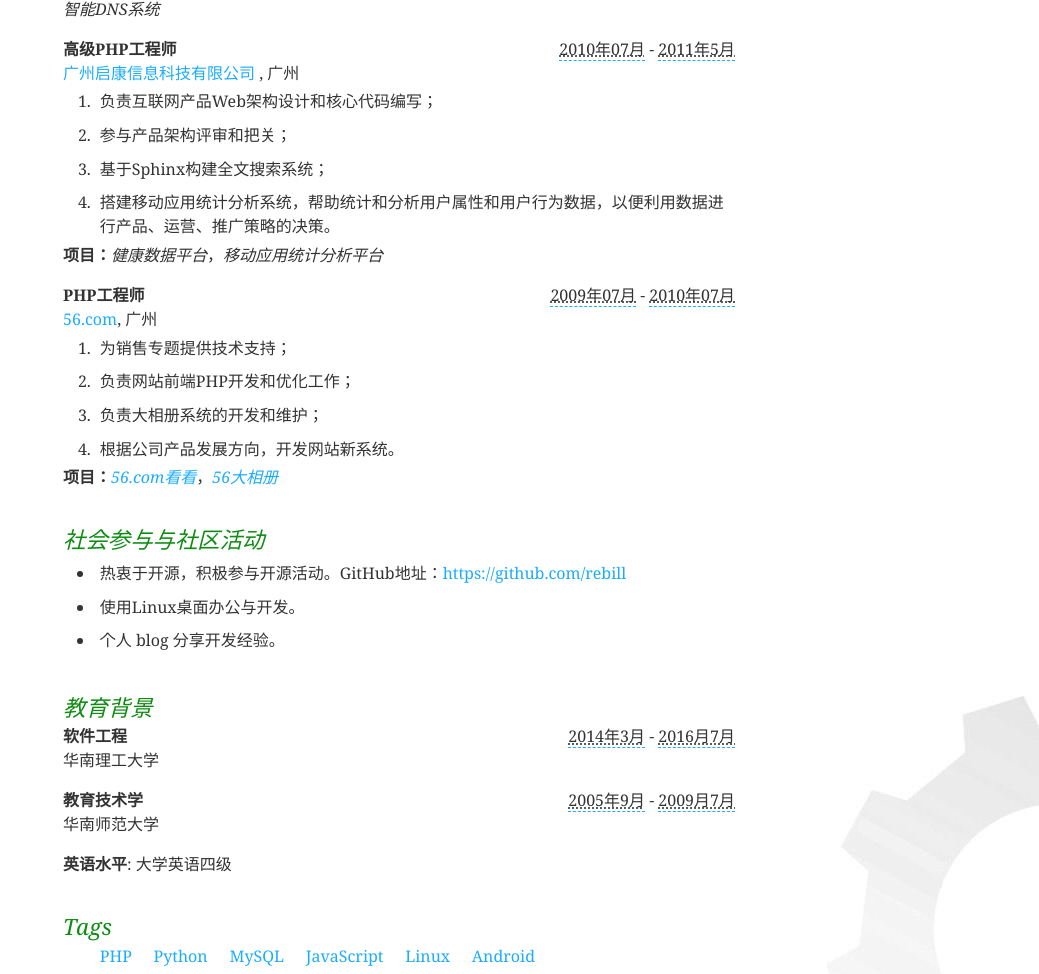
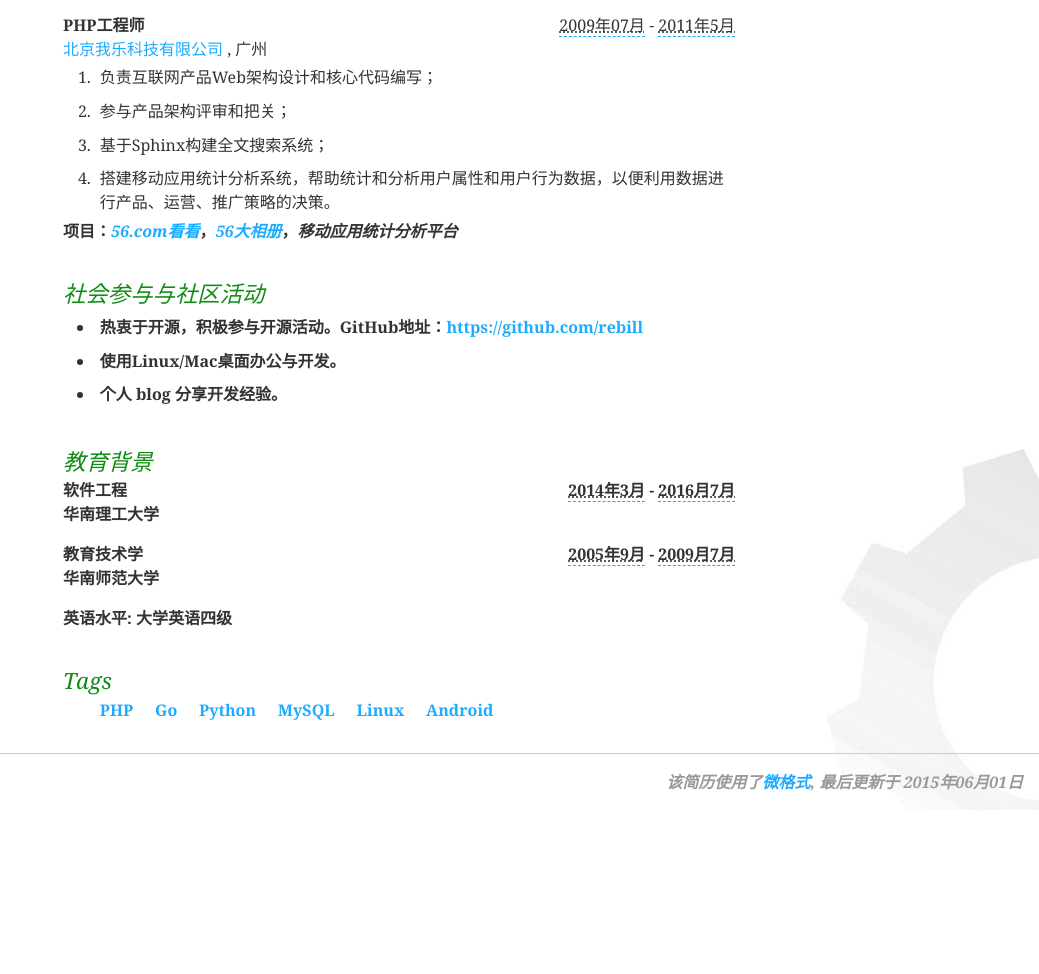
Before and after one commit to rebill/rebill.github.com, a plain HTML site: page index.html in a window 1280 px wide. Shown: the part 1023-1997 px from the top of the page, without its empty margins (241-1280 px from the left). After the commit the page ends 1834 px from the top, so only its background shows below. Drawn offline with Linux system fonts and the light colour scheme.

Commit message:
update cv

```diff
--- a/index.html
+++ b/index.html
@@ -32,8 +32,6 @@
                 </div>
                 <div>
 		电邮: <a class="email" href="mailto:adminATrebill.info" title="请把AT转换成@">rebill AT qq.com</a>
-                    <br/>
-		网页: <a class="url" href="http://blog.rebill.info/">个人Blog</a>
                 </div>
             </div>
 
@@ -53,7 +51,7 @@
             <div class="section">
                 <h2>能力概括</h2>
                 <ul>
-                    <li>熟悉PHP/Python语言编程，有良好的编码风格；</li>
+                    <li>熟悉PHP/Go/Python语言编程，有良好的编码风格；</li>
                     <li>熟悉程序设计和构架，熟悉MySql/MongoDB/Redis的使用；</li>
                     <li>熟悉Linux系统编程、网络编程，有一定的服务端优化经验；</li>
                     <li>了解HTTP及TCP/IP网络协议实现；</li>
@@ -101,10 +99,10 @@
 
                     <div class="experience vevent vcard">
                         <div class="htitle">
-                            <strong class="title">高级PHP工程师</strong><br/>
-                            <a class="org" href="http://www.qikangcorp.com/">广州启康信息科技有限公司 </a>, <span class="location">广州</span>
+                            <strong class="title">PHP工程师</strong><br/>
+                            <a class="org" href="http://www.56.com/">北京我乐科技有限公司 </a>, <span class="location">广州</span>
                         </div>
-                        <div class="date_duration"><abbr class="dtstart" title="2010-07-01">2010年07月</abbr> - <abbr class="dtend" title="2011-05-01">2011年5月</abbr></div>
+                        <div class="date_duration"><abbr class="dtstart" title="2009-07-01">2009年07月</abbr> - <abbr class="dtend" title="2011-05-01">2011年5月</abbr></div>
                         <div class="description">
                             <ol>
                                 <li>负责互联网产品Web架构设计和核心代码编写；</li>
@@ -113,28 +111,9 @@
                                 <li>搭建移动应用统计分析系统，帮助统计和分析用户属性和用户行为数据，以便利用数据进行产品、运营、推广策略的决策。</li>
                             </ol>
 
-                            <p><strong>项目：</strong><i>健康数据平台</i>，<i>移动应用统计分析平台</i></p>
+                            <p><strong>项目：<a href="http://kankan.56.com/"><i>56.com看看</i></a>，<a href="http://photo.56.com/"><i>56大相册</i></a>，<i>移动应用统计分析平台</i></p>
                         </div>
                     </div>
-
-                    <div class="experience vevent vcard">
-                        <div class="htitle">
-                            <strong class="title">PHP工程师</strong><br/>
-                            <a class="org" href="http://www.56.com/">56.com</a>, <span class="location">广州</span>
-                        </div>
-                        <div class="date_duration"><abbr class="dtstart" title="2009-07-12">2009年07月</abbr> - <abbr class="dtend" title="2010-07-01">2010年07月</abbr></div>
-                        <div class="description">
-                            <ol>
-                                <li>为销售专题提供技术支持；</li>
-                                <li>负责网站前端PHP开发和优化工作；</li>
-                                <li>负责大相册系统的开发和维护；</li>
-                                <li>根据公司产品发展方向，开发网站新系统。</li>
-                            </ol>
-
-                            <p><strong>项目：</strong><a href="http://kankan.56.com/"><i>56.com看看</i></a>，<a href="http://photo.56.com/"><i>56大相册</i></a></p>
-                        </div>
-                    </div>
-
 
                 </div>
             </div>
@@ -145,7 +124,7 @@
                 <h2>社会参与与社区活动</h2>
                 <ul>
                     <li>热衷于开源，积极参与开源活动。GitHub地址：<a href="https://github.com/rebill">https://github.com/rebill</a></li>
-                    <li>使用Linux桌面办公与开发。</li>
+                    <li>使用Linux/Mac桌面办公与开发。</li>
                     <li>个人 blog 分享开发经验。</li>
                 </ul>
             </div>
@@ -182,12 +161,12 @@
             <div class="section tags">
                 <h2>Tags</h2>
                 <ul>
-                    <li><a class="skill" rel="tag" href="http://blog.rebill.info/tag/PHP/">PHP</a></li>
-                    <li><a class="skill" rel="tag" href="http://blog.rebill.info/tag/Python/">Python</a></li>
-                    <li><a class="skill" rel="tag" href="http://blog.rebill.info/tag/MySQL/">MySQL</a></li>
-                    <li><a class="skill" rel="tag" href="http://blog.rebill.info/tag/JavaScript/">JavaScript</a></li>
-                    <li><a class="skill" rel="tag" href="http://blog.rebill.info/tag/Linux/">Linux</a></li>
-                    <li><a class="skill" rel="tag" href="http://blog.rebill.info/tag/Android/">Android</a></li>
+                    <li><a class="skill" rel="tag" href="#">PHP</a></li>
+                    <li><a class="skill" rel="tag" href="#">Go</a></li>
+                    <li><a class="skill" rel="tag" href="#">Python</a></li>
+                    <li><a class="skill" rel="tag" href="#">MySQL</a></li>
+                    <li><a class="skill" rel="tag" href="#">Linux</a></li>
+                    <li><a class="skill" rel="tag" href="#">Android</a></li>
                 </ul>
             </div>
 
@@ -195,7 +174,7 @@
 
         <hr/>
 
-        <div class="footer">该简历使用了<a href="http://microformats.org/">微格式</a>, 最后更新于 2013年06月01日</div>
+        <div class="footer">该简历使用了<a href="http://microformats.org/">微格式</a>, 最后更新于 2015年06月01日</div>
 
     </body>
 </html>
```
Also changed, not shown: 1 other file.
